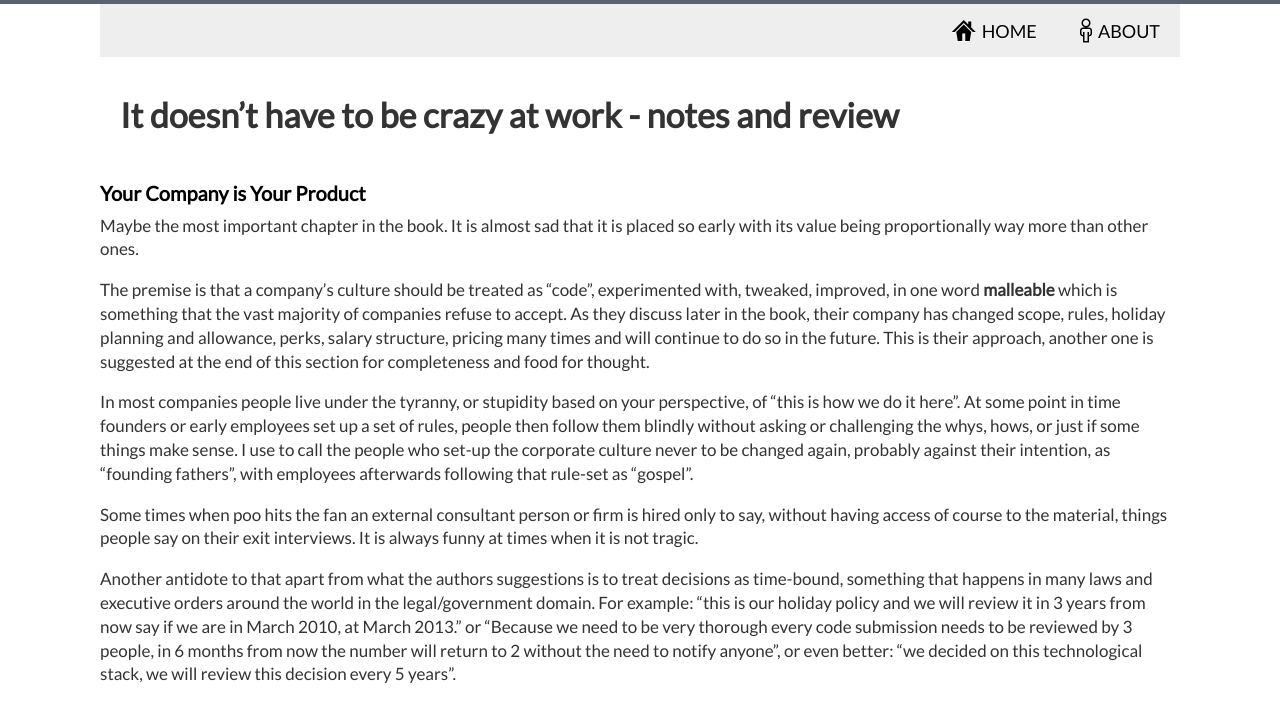
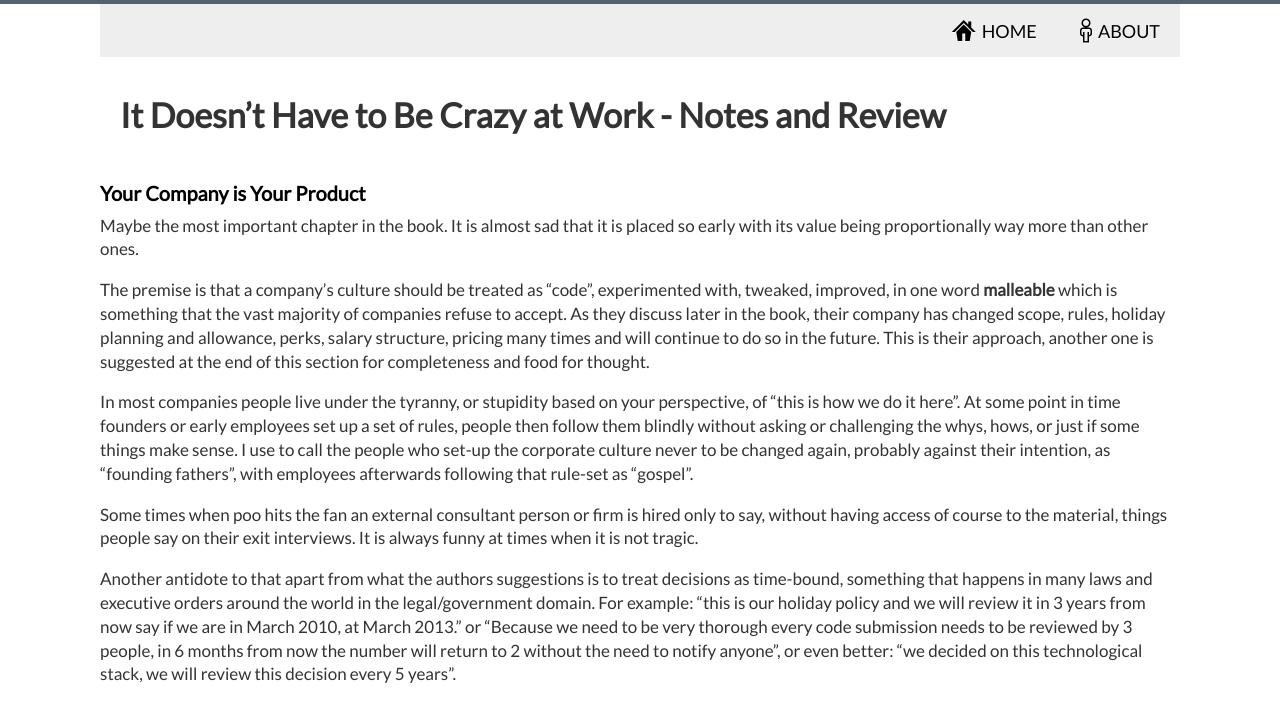
Before and after one commit to dimitrismistriotis/dimitrismistriotis.github.io, a Jekyll site: the page built from _posts/2019-01-12-it_doesnt_have_to_be_crazy.md, in a window 1280 px wide. Shown: the top 722 px of the page. Built offline with Jekyll 4.4.1, drawn with Linux system fonts in a browser that asks for light colours.

Commit message:
Capitalization.

```diff
--- a/_posts/2019-01-12-it_doesnt_have_to_be_crazy.md
+++ b/_posts/2019-01-12-it_doesnt_have_to_be_crazy.md
@@ -1,10 +1,10 @@
 ---
 layout: default
-title: It doesn't have to be crazy at work - notes and review
+title: It Doesn't Have to Be Crazy at Work - Notes and Review
 permalink: /it_doesnt_have_to_be_crazy
 ---
 
-# It doesn't have to be crazy at work - notes and review
+# It Doesn't Have to Be Crazy at Work - Notes and Review
 
 ## Your Company is Your Product
 
```
